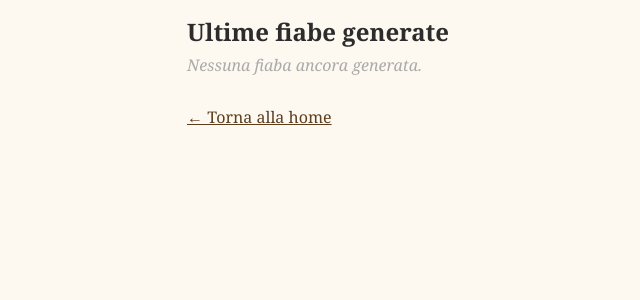
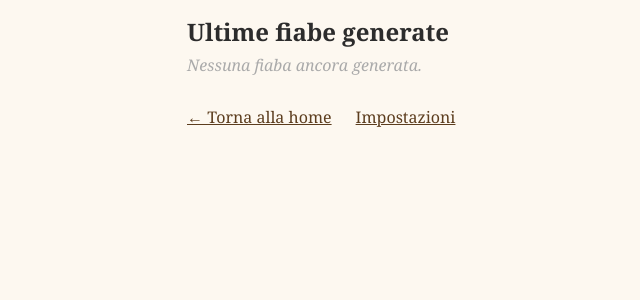
Before and after one commit to grebbo/ai-sopos, a Flask app: page /cronologia in a window 1280 px wide. Shown: the part 152-452 px from the top of the page, without its empty margins (117-757 px from the left). Run offline with Flask 3, Linux system fonts and the light colour scheme.

Commit message:
feat: link impostazioni in cronologia

```diff
--- a/templates/cronologia.html
+++ b/templates/cronologia.html
@@ -27,7 +27,10 @@
       <p class="empty">Nessuna fiaba ancora generata.</p>
       {% endif %}
     </section>
-    <p style="margin-top:1.5rem"><a href="/" style="color:#5c3d1e">← Torna alla home</a></p>
+    <p style="margin-top:1.5rem; display:flex; gap:1.5rem;">
+      <a href="/" style="color:#5c3d1e">← Torna alla home</a>
+      <a href="/impostazioni" style="color:#5c3d1e">Impostazioni</a>
+    </p>
   </div>
 </body>
 </html>
```
